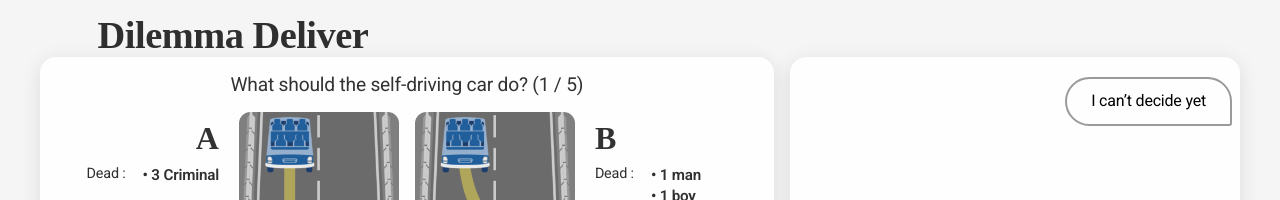
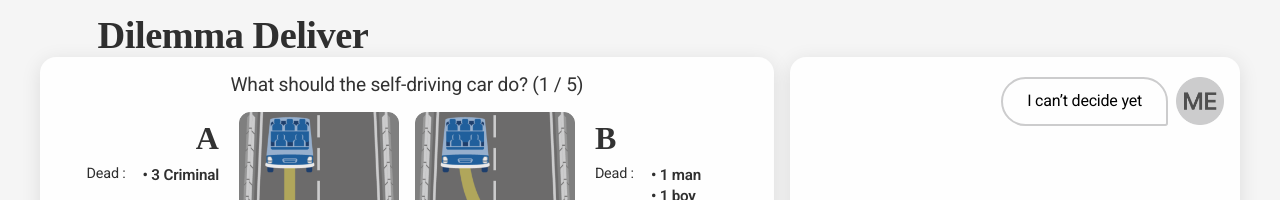
Before and after one commit to graccon/dilemma-deliver, a React (Vite) app: page /session2 in a window 1280 px wide. Both pictures are taken after a click on the button "I can't decide yet". Shown: the top 200 px of the page. Built offline with nearby package versions, Linux system fonts and the light colour scheme; no server answers; a web font is replaced by a local one.

Commit message:
feat(session2): Change User message if group == 2

```diff
--- a/src/components/UserChatBubble.tsx
+++ b/src/components/UserChatBubble.tsx
@@ -4,23 +4,49 @@ import { textStyles } from "../styles/textStyles";
 
 interface Props {
   message: string;
+  mode?: ChatMode;
 }
+type ChatMode = "system" | "default";
 
-export default function UserChatBubble({ message }: Props) {
+export default function UserChatBubble({ message, mode = "default" }: Props) {
+  const displayedMessage =
+    mode === "system"
+      ? "System can't decide yet"
+      : message;
+
   return (
-    <Bubble>
-      <p>{message}</p>
-    </Bubble>
+    <BubbleWrapper>
+      <Bubble>
+        <p>{displayedMessage}</p>
+      </Bubble>
+      <AgentIcon
+        src={
+          mode === "system"
+            ? "/assets/icons/system_icon.png"
+            : "/assets/icons/agent_me_icon.png"
+        }
+      />
+    </BubbleWrapper>
   );
 }
+const BubbleWrapper = styled.div`
+  display: flex;
+  flex-direction: row;
+  max-width: 80%;
+`
+
+const AgentIcon = styled.img`
+  width: 48px;
+  height: 48px;
+  margin: 0px 8px;
+`;
 
 const Bubble = styled.div`
   align-self: flex-end;
   background-color: ${colors.white};
   padding: 12px 24px;
   border-radius: 36px 36px 4px 36px;
-  max-width: 60%;
   margin-bottom: 24px;
-  border: 2px solid ${colors.gray500};
+  border: 2px solid ${colors.gray400};
   ${textStyles.bubbleText()};
 `;
--- a/src/pages/Session2.tsx
+++ b/src/pages/Session2.tsx
@@ -11,10 +11,12 @@ import type { AgentChat } from "../services/loadAgentChats";
 import MoreButton from "../components/MoreButton";
 import { useNavigate } from "react-router-dom";
 import UserChatBubble from "../components/UserChatBubble";
+import { useUserStore } from "../stores/useUserStore";
 
 
 export default function Session2() {
   const INDEX_KEY = import.meta.env.VITE_S2_I_KEY;
+  const { group } = useUserStore();
 
   const {
     isAnswered,
@@ -60,7 +62,6 @@ export default function Session2() {
     }
   }, []);
 
-
   return (
     <MainLayout
       footerButton={
@@ -102,9 +103,7 @@ export default function Session2() {
             />
           </SliderContainer>
         </ProblemContainer>
-
           <ChatContainer>
-
             <ChatListWrapper $isAnimating={isAnimating}>
             {agentChats.length === 0 ? (
                 <p></p>
@@ -126,7 +125,9 @@ export default function Session2() {
                       return (
                         <ChatListItem key={idx} $isUser={chat.from === "me"}>
                           {chat.from === "me" ? (
-                            <UserChatBubble message={chat.message} />
+                              <UserChatBubble message={chat.message}
+                                mode={ group === "2" ? "system" : "default" }
+                                />
                           ) : (
                             <ChatBubble
                               chat={chat}
--- a/src/services/useSessionLogic.ts
+++ b/src/services/useSessionLogic.ts
@@ -46,7 +46,6 @@ export function useSessionLogic() {
     setCurrentConfidence(50);
 
     const turnCount = getTurnCount(instance.id);
-    console.log("turnCount --> ",turnCount);
     setCanTakeTurn(turnCount < SHUFFLED_TURNS.length);
 
     fetchInitialChats(instance);
```
Also changed, not shown: public/assets/icons/system_icon.png (added).
